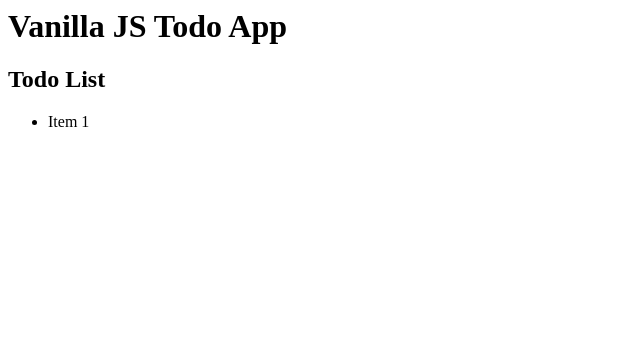
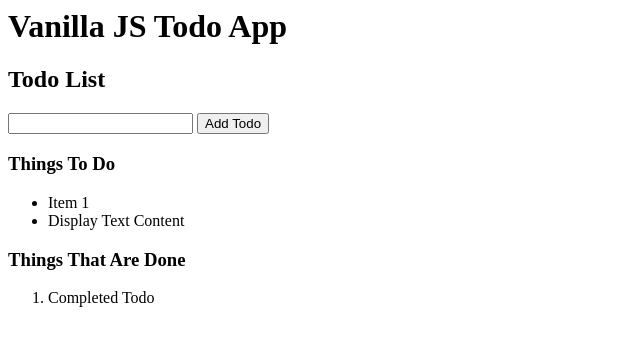
Before and after one commit to jasonmziegler/vanillajs-todo-app, a plain HTML site: page index.html in a window 1280 px wide. Shown: the whole page, without its empty margins (0-640 px from the left). Drawn offline with Linux system fonts and the light colour scheme.

Commit message:
display todo item

```diff
--- a/index.html
+++ b/index.html
@@ -7,12 +7,23 @@
   <main>
     <h2>Todo List</h2>
     <div>
-      <ul>
+      <input type="text">
+      <button id="addTodoButton">Add Todo</button>
+    </div>
+    <div>
+      <h3>Things To Do</h3>
+      <ul id="thingsToDoList">
         <li>
           Item 1
         </li>
       </ul>
     </div>
+    <div>
+      <h3>Things That Are Done</h3>
+      <ol>
+        <li>Completed Todo</li>
+      </ol>
+    </div>
   </main>
   <script src="index.js"></script>
 </body>
--- a/index.js
+++ b/index.js
@@ -1,2 +1,30 @@
 // index.js
 console.log('hello world');
+
+const todoUl = document.getElementById("thingsToDoList");
+
+// console.log(document.getElementsByTagName('input')[0]);
+
+// create an empty list to hold todos
+const thingsToDoList = [];
+// create an empty list to hold completed items
+const completedToDoList = [];
+// add an event listener to the "addTodoButton" button
+// create an onClick function
+function addSomethingToDo(thingToDo) {
+  // // capture input
+// // push to todoList
+thingsToDoList.push(thingToDo);
+// // clear "addTodoButton" input
+}
+
+// add todos to the DOM
+function displayThingsToDo(thingsToDo) {
+  console.log("thingsToDo: ", thingsToDo);
+}
+
+
+let listItem = document.createElement('li');
+listItem.textContent = "Display Text Content";
+
+todoUl.append(listItem);
```
